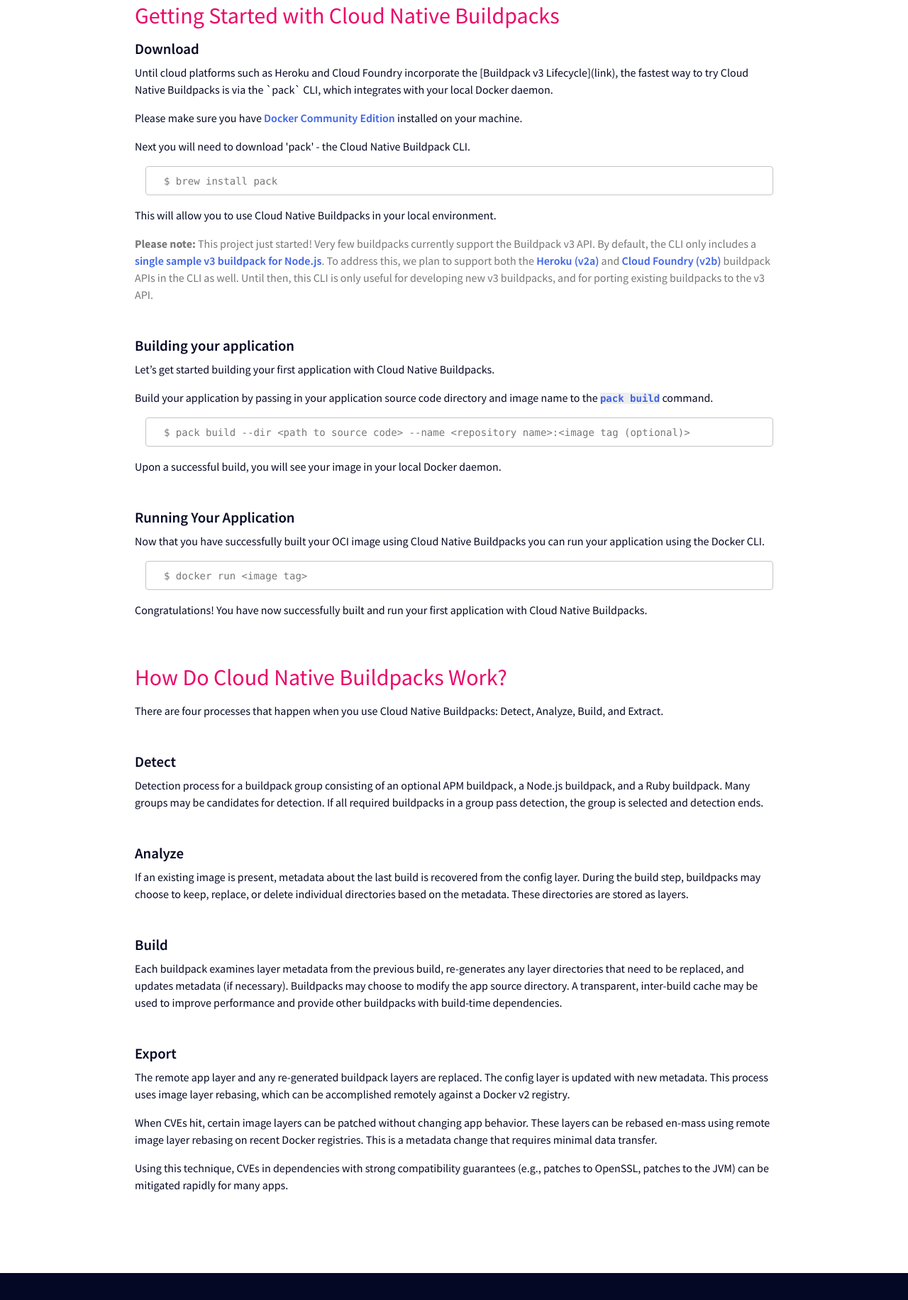
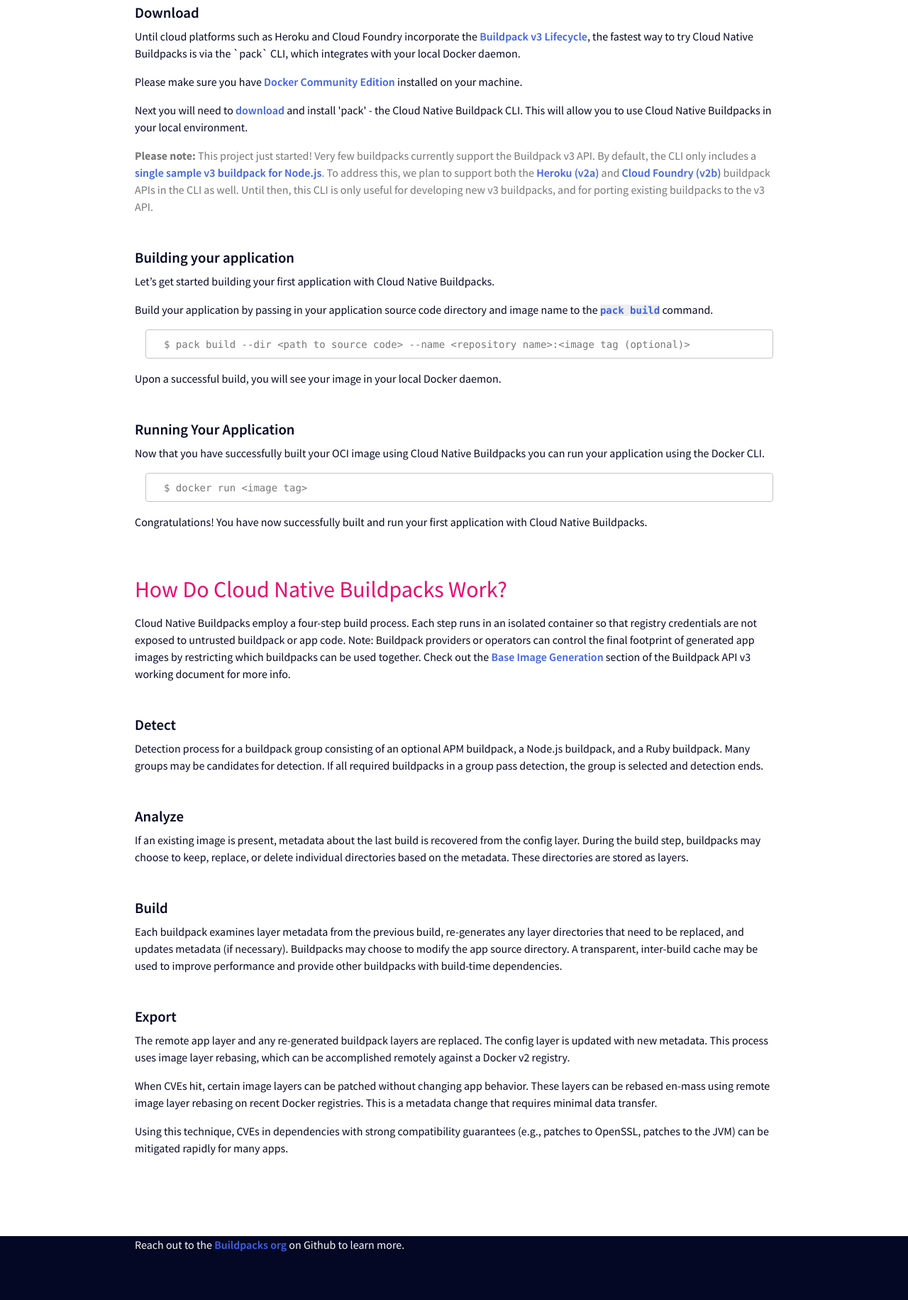
Before and after one commit to buildpacks/website, a plain HTML site: page index.html in a window 1280 px wide. Shown: the part 893-2724 px from the top of the page at 71% size. Drawn offline with nearby package versions, Linux system fonts and the light colour scheme.

Commit message:
Copy changes, switch font weights,fix broken links

```diff
--- a/index.html
+++ b/index.html
@@ -7,7 +7,7 @@
 
     <!-- Bootstrap CSS -->
     <link rel="stylesheet" href="https://stackpath.bootstrapcdn.com/bootstrap/4.1.3/css/bootstrap.min.css" integrity="sha384-MCw98/SFnGE8fJT3GXwEOngsV7Zt27NXFoaoApmYm81iuXoPkFOJwJ8ERdknLPMO" crossorigin="anonymous">
-    <link href="https://fonts.googleapis.com/css?family=Source+Sans+Pro:400,600,700,900" rel="stylesheet">
+    <link href="https://fonts.googleapis.com/css?family=Source+Sans+Pro:300,400,600,700" rel="stylesheet">
     <link rel="stylesheet" href="main.css">
 
     <title>Cloud Native Buildpacks</title>
@@ -16,7 +16,6 @@
     <header class="py-5">
       <div class="container">
         <h1 class="display-3 text-center text-primary">Cloud Native Buildpacks</h1>
-        <p class="subtitle mt-3">Buildpacks for Every Platform</p>
       </div>
     </header>
     <div class="container">
@@ -42,13 +41,11 @@
       <section class="pt-5">
         <h2 class="mb-3">Getting Started with Cloud Native Buildpacks</h2>
         <h3>Download</h3>
-        <p>Until cloud platforms such as Heroku and Cloud Foundry incorporate the [Buildpack v3 Lifecycle](link), the fastest way to try Cloud Native Buildpacks is via the `pack` CLI, which integrates with your local Docker daemon.</p>
+        <p>Until cloud platforms such as Heroku and Cloud Foundry incorporate the <a href="https://github.com/buildpack/lifecycle" target="blank">Buildpack v3 Lifecycle</a>, the fastest way to try Cloud Native Buildpacks is via the `pack` CLI, which integrates with your local Docker daemon.</p>
 
         <p>Please make sure you have <a href="https://store.docker.com/search?type=edition&offering=community" target="blank">Docker Community Edition</a> installed on your machine.</p>
-        <p>Next you will need to download 'pack' - the Cloud Native Buildpack CLI.</p>
-        <pre class="code-block"><code>$ brew install pack</code></pre>
-        <p>This will allow you to use Cloud Native Buildpacks in your local environment.</p>
-        <p class="text-note"><b>Please note:</b> This project just started! Very few buildpacks currently support the Buildpack v3 API. By default, the CLI only includes a <a href="https://github.com/buildpack/lifecycle" target="blank">single sample v3 buildpack for Node.js</a>. To address this, we plan to support both the <a href="https://devcenter.heroku.com/articles/buildpack-api" target="blank">Heroku (v2a)</a> and <a href="https://docs.cloudfoundry.org/buildpacks/understand-buildpacks.html" target="blank">Cloud Foundry (v2b)</a> buildpack APIs in the CLI as well. Until then, this CLI is only useful for developing new v3 buildpacks, and for porting existing buildpacks to the v3 API.</p>
+        <p>Next you will need to <a href="https://github.com/buildpack/pack/releases" target="blank">download</a> and install 'pack' - the Cloud Native Buildpack CLI. This will allow you to use Cloud Native Buildpacks in your local environment.</p>
+        <p class="text-note"><b>Please note:</b> This project just started! Very few buildpacks currently support the Buildpack v3 API. By default, the CLI only includes a <a href="https://github.com/buildpack/samples/tree/master/nodejs-buildpack" target="blank">single sample v3 buildpack for Node.js</a>. To address this, we plan to support both the <a href="https://devcenter.heroku.com/articles/buildpack-api" target="blank">Heroku (v2a)</a> and <a href="https://docs.cloudfoundry.org/buildpacks/understand-buildpacks.html" target="blank">Cloud Foundry (v2b)</a> buildpack APIs in the CLI as well. Until then, this CLI is only useful for developing new v3 buildpacks, and for porting existing buildpacks to the v3 API.</p>
 
         <h3 class="mt-5">Building your application</h3>
         <p>Let’s get started building your first application with Cloud Native Buildpacks.</p>
@@ -68,7 +65,7 @@
 
       <section class="pt-5 pb-5">
         <h2 class="mb-3">How Do Cloud Native Buildpacks Work?</h2>
-        <p>There are four processes that happen when you use Cloud Native Buildpacks: Detect, Analyze, Build, and Extract.</p>
+        <p>Cloud Native Buildpacks employ a four-step build process. Each step runs in an isolated container so that registry credentials are not exposed to untrusted buildpack or app code. Note: Buildpack providers or operators can control the final footprint of generated app images by restricting which buildpacks can be used together. Check out the <a href="https://docs.google.com/document/d/1D-f2wAX5CUmbgNzj7joFTpFdUYeirVatiFicwKsMnFo/edit#heading=h.jaz2e7biieye" target="blank">Base Image Generation</a> section of the Buildpack API v3 working document for more info.</p>
 
         <h3 class="mt-5">Detect</h3>
         <p>Detection process for a buildpack group consisting of an optional APM buildpack, a Node.js buildpack, and a Ruby buildpack. Many groups may be candidates for detection. If all required buildpacks in a group pass detection, the group is selected and detection ends.</p>
@@ -90,7 +87,11 @@
       </section>
 
     </div>
-    <footer class="mt-5"></footer>
+    <footer class="mt-5">
+      <div class="container">
+        <p class="text-light">Reach out to the <a href="https://github.com/buildpack" target="blank">Buildpacks org</a> on Github to learn more.</p>
+      </div>
+    </footer>
     <!-- Optional JavaScript -->
     <!-- jQuery first, then Popper.js, then Bootstrap JS -->
     <script src="https://code.jquery.com/jquery-3.3.1.slim.min.js" integrity="sha384-q8i/X+965DzO0rT7abK41JStQIAqVgRVzpbzo5smXKp4YfRvH+8abtTE1Pi6jizo" crossorigin="anonymous"></script>
```
